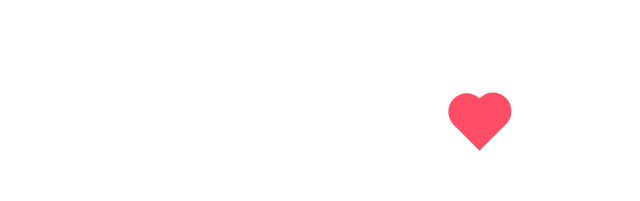
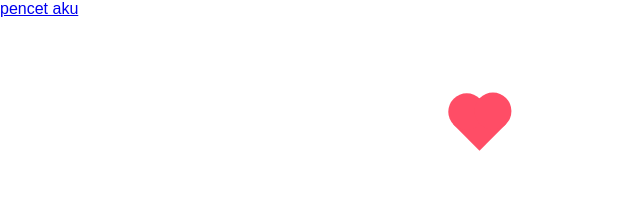
Before and after one commit to RezkiFadhillah/Annisa., a plain HTML site: page index.html in a window 1280 px wide. Shown: the top 201 px of the page, 0-640 px from the left. Drawn offline with nearby package versions, Linux system fonts and the light colour scheme.

Commit message:
Update index.html

```diff
--- a/index.html
+++ b/index.html
@@ -11,7 +11,7 @@
 
   <div class="bg_heart">
     <div class="message"></div>
-    <a href="love.html" class="next-button">pencet aku</a>
+   <a href="Pages/love.html">pencet aku</a>
   </div>
 
   <audio id="backgroundMusic" loop>
```
